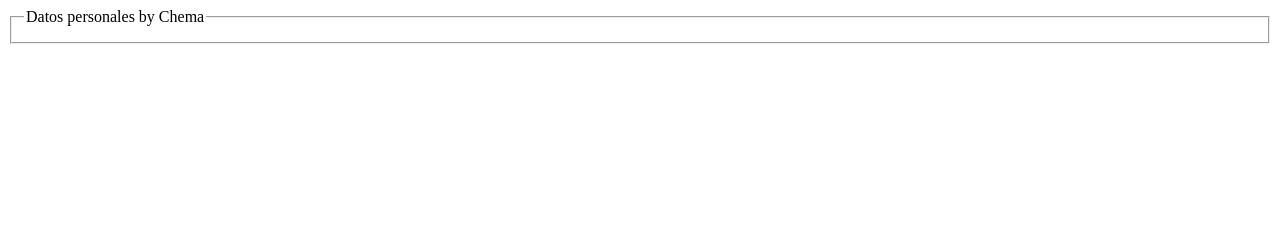
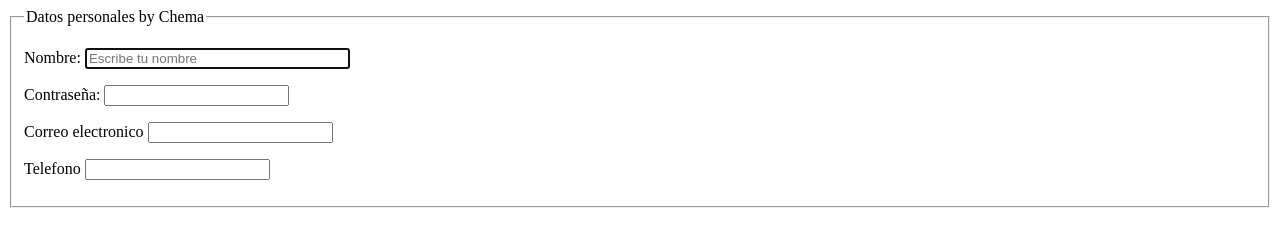
Before and after one commit to chemiufara/Tarea-1.9, a plain HTML site: page index.html in a window 1280 px wide. Drawn offline with Linux system fonts and the light colour scheme.

Commit message:
campos de texto

```diff
--- a/index.html
+++ b/index.html
@@ -7,14 +7,57 @@
     <title>Tarea 1.9 - Formularios HTML</title>
 </head>
 <body>
+
 <!--form crea un formulario.
 action indica a donde se envian los datos
 y method indica como se envian. -->
 <form action="index.html" method="get">
+
     <!-- fieldset agrupa datos que pertenecen al mismo apartado. -->
     <fieldset>
         <legend>Datos personales by Chema</legend>
+
+        <p>
+            <!-- label pone un nombre al campo.
+    for lo relaciona con el id del input. -->
+    <label for="nombre">Nombre:</label>
+        <!-- input sirve para introducir datos.
+        text permite escribir texto.
+        id identifica el campo y name lo envía.
+        placeholder muestra una pista.
+        required hace que sea obligatorio.
+        autofocus coloca el cursor al abrir la pagina.
+        size indica el ancho del campo.
+        maxlength limita los caracteres que podemos escribir. -->
+            <input type="text" id="nombre" name="nombre" placeholder="Escribe tu nombre" required autofocus size="30" maxlength="40">
+        </p>
+
+        <p>
+            <label for="contrasena">Contraseña:</label>
+            <!-- password oculta lo que escribimos.
+            minlength exige un minimo de 8 caracteres
+            si se rellena el campo. -->
+            <input type="password" id="contrasena" name="contrasena" minlength="8">
+        </p>
+
+        <p>
+            <label for="correo">Correo electronico</label>
+            <!-- email comprueba que el texto tiene
+            formato de correo electronico -->
+            <input type="email" id="correo" name="correo"  required>
+        </p>
+
+        <p>
+            <label for="telefono">Telefono</label>
+            <!-- tel permite introducir un telefono.
+            pattern sirve para indicar el formato,
+            de 9 numeros. -->
+            <input type="tel" id="telefono" name="telefono" pattern="[0-9]{9}">
+        </p>
+
     </fieldset>
+
 </form>
+
 </body>
 </html>
```
